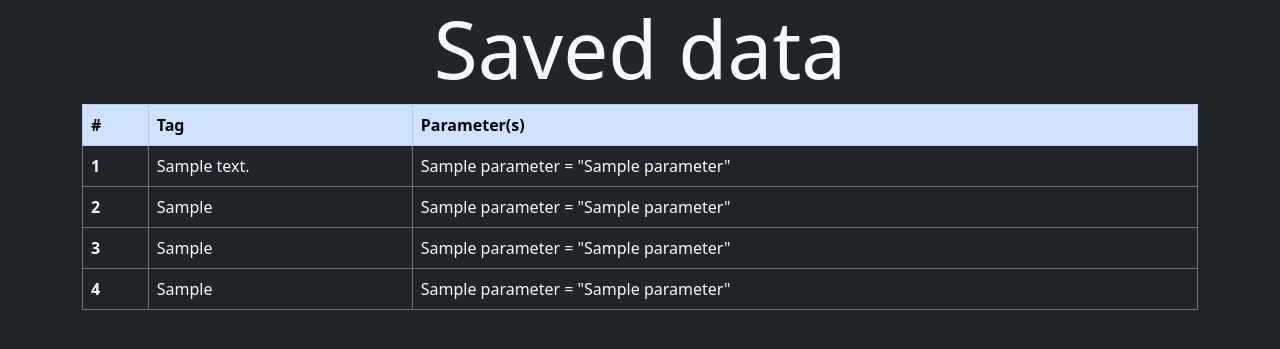
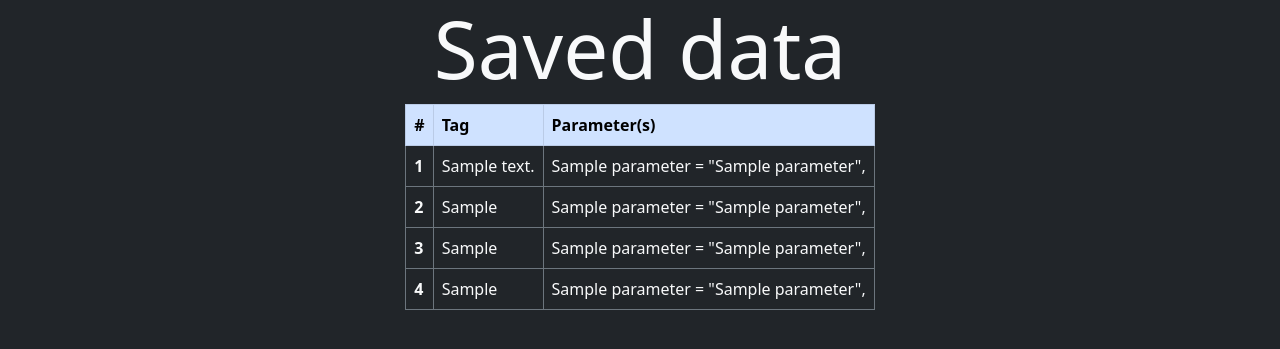
Before and after one commit to KinKinoV/Parser, a Flask app: template templates/result.html in a window 1280 px wide. Shown: the top 349 px of the page. Run offline with Flask 2, Linux system fonts and the light colour scheme; the template is opened without the code that fills it: most values are stand-ins (such as "Sample title", 1, 10 or a date in 2020).

Commit message:
Currently shows data inputed through tag_data.html

```diff
--- a/templates/result.html
+++ b/templates/result.html
@@ -8,12 +8,14 @@
     <title>Saved Data</title>
 </head>
 <body class="bg-dark text-light">
-    <h1 class="display-1 text-center">
-        Saved data
-    </h1>
-    <div class="d-flex justify-content-center">
-        <div class="container">
-            <table class = "table table-bordered text-left border-secondary text-light">
+
+    <div class="container-xxl">
+        <h1 class="display-1 text-center">Saved data</h1>
+    </div>
+
+    <div class="container-xxl">
+        <div class="row justify-content-around">
+            <table class = "table table-bordered w-auto text-left border-secondary text-light">
                 <thead>
                     <tr class="table-primary">
                         <th scope="col">#</th>
@@ -27,7 +29,7 @@
                         <td>{{ context['message_tag'] }}</td>
                         <td>
                             {% for parameter in context['message_parameter'] %}
-                            <div>{{ parameter }} = "{{context['message_parameter'][parameter]}}"</div>
+                                {{ parameter }} = "{{context['message_parameter'][parameter]}}",
                             {% endfor %}
                         </td>
                     </tr>
@@ -36,7 +38,7 @@
                         <td>{{ context['pagination_tag'] }}</td>
                         <td>
                             {% for parameter in context['pagination_parameter'] %}
-                            <div>{{ parameter }} = "{{context['pagination_parameter'][parameter]}}"</div>
+                                {{ parameter }} = "{{context['pagination_parameter'][parameter]}}",
                             {% endfor %}
                         </td>
                     </tr>
@@ -45,7 +47,7 @@
                         <td>{{ context['thread_post_tag'] }}</td>
                         <td>
                             {% for parameter in context['thread_post_parameter'] %}
-                            <div>{{ parameter }} = "{{context['thread_post_parameter'][parameter]}}"</div>
+                                {{ parameter }} = "{{context['thread_post_parameter'][parameter]}}",
                             {% endfor %}
                         </td>
                     </tr>
@@ -54,7 +56,7 @@
                         <td>{{ context['forum_threads_tag'] }}</td>
                         <td>
                             {% for parameter in context['forum_threads_parameter'] %}
-                            <div>{{ parameter }} = "{{context['forum_threads_parameter'][parameter]}}"</div>
+                                {{ parameter }} = "{{context['forum_threads_parameter'][parameter]}}",
                             {% endfor %}
                         </td>
                     </tr>
```
